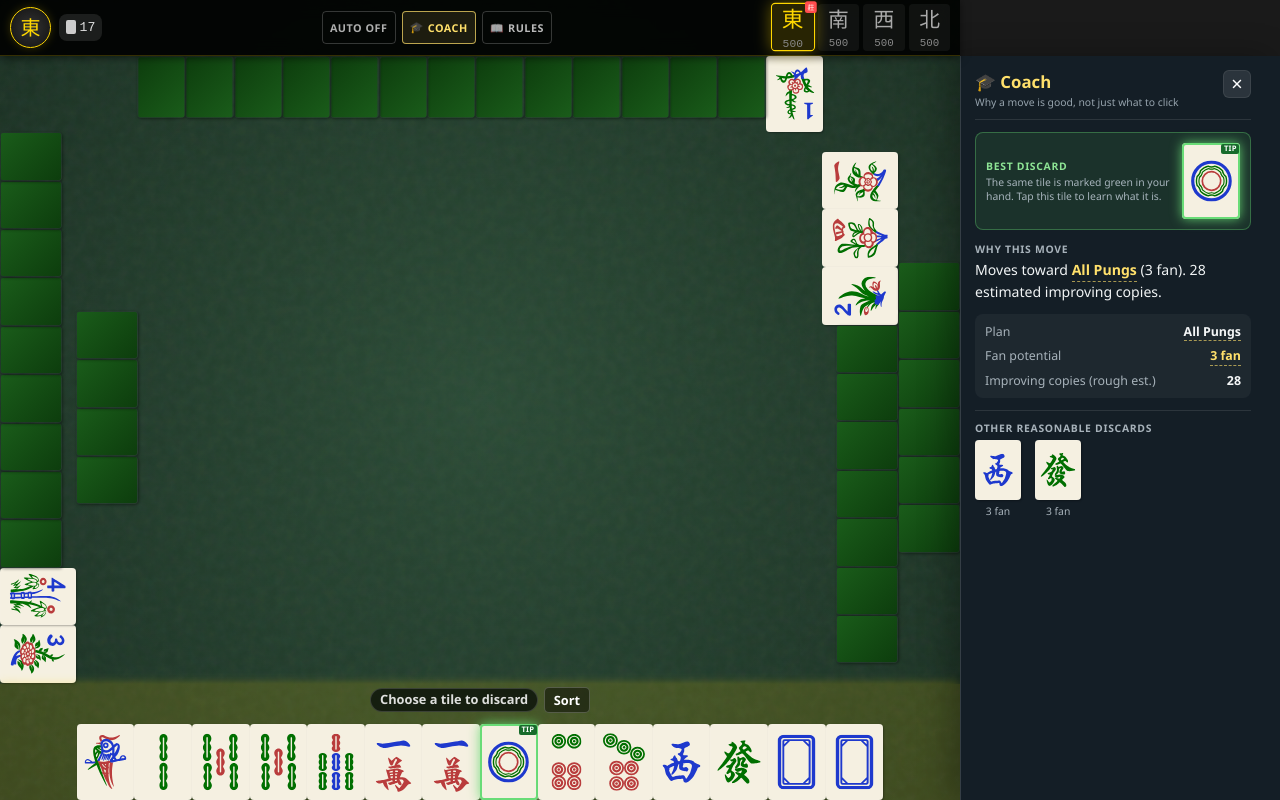
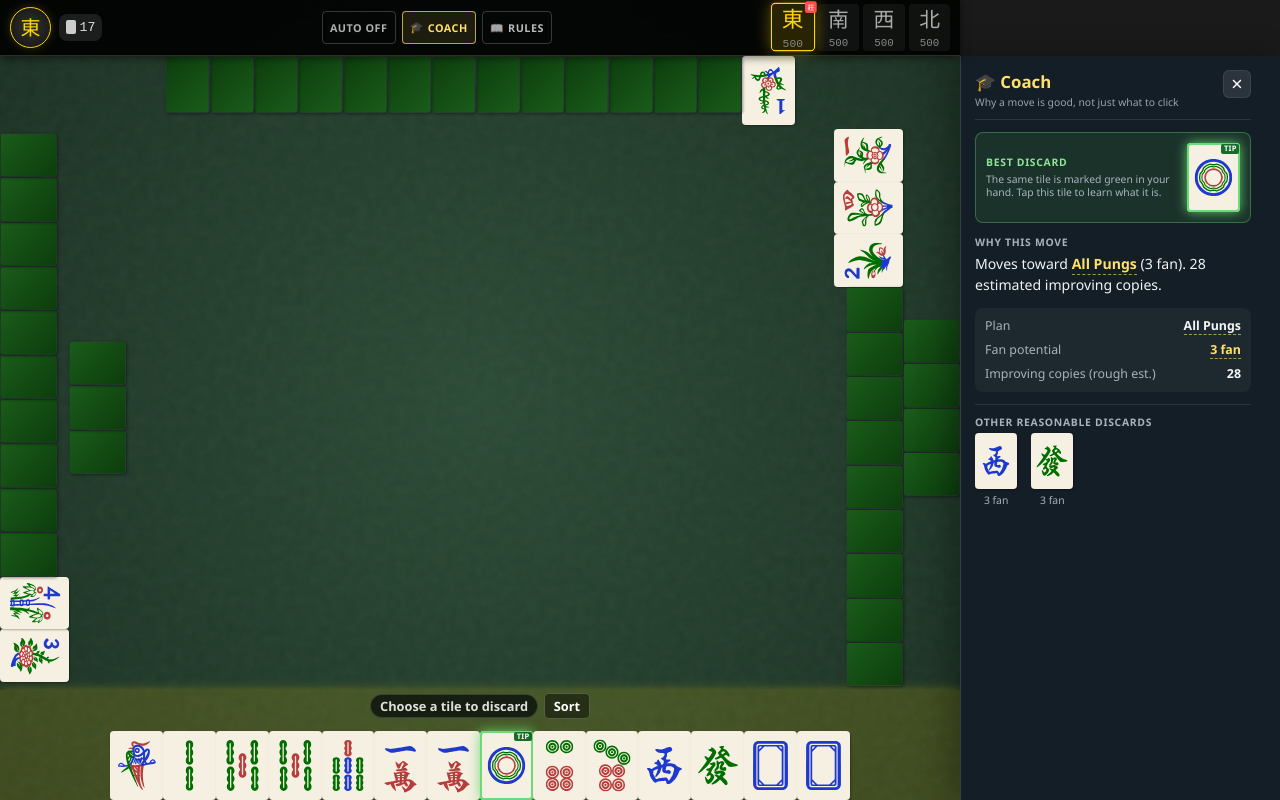
Before and after one commit to Kimeiga/hkos, a React (Vite) app: page / in a window 1280 px wide. Built offline with nearby package versions, Linux system fonts and the light colour scheme.

Commit message:
Scale tiles to the actual board container

```diff
--- a/src/components/ResponsiveScale.css
+++ b/src/components/ResponsiveScale.css
@@ -1,8 +1,9 @@
 /* Fluid board scale: keep the existing iPhone size as the floor, then grow
-   continuously from BOTH viewport dimensions. Breakpoints below only change
-   layout topology; they do not select tile sizes. */
+   continuously from BOTH dimensions of the ACTUAL game-table container.
+   Breakpoints below only change layout topology; they do not select tile sizes. */
 .game-table {
-  --tile-w: clamp(32px, min(5.5vw, 7.2dvh), 72px);
+  container-type: size;
+  --tile-w: clamp(32px, min(5.5cqw, 7.2cqh), 72px);
   --tile-h: calc(var(--tile-w) * 1.3125);
   --ai-tile-w: max(28px, calc(var(--tile-w) * 0.84));
   --ai-tile-h: calc(var(--ai-tile-w) * 1.2857);
```
